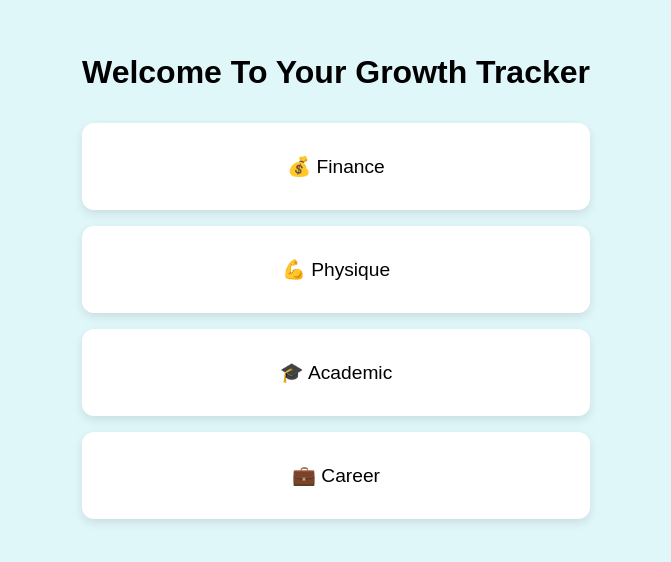
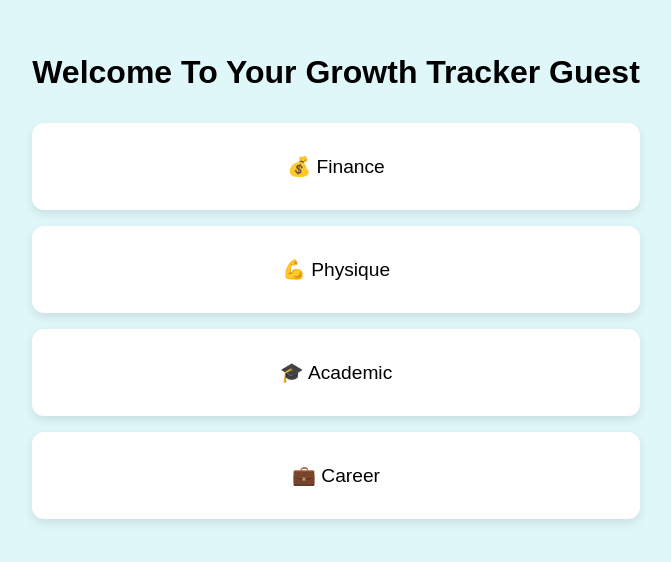
Before and after one commit to rai-sidhartha/PGTracker, a plain HTML site: page dashboard.html in a window 1280 px wide. Shown: the part 124-686 px from the top of the page, without its empty margins (304-975 px from the left). Drawn offline with Linux system fonts and the light colour scheme.

Commit message:
added script

```diff
--- a/dashboard.html
+++ b/dashboard.html
@@ -7,7 +7,7 @@
 </head>
 <body>
     <div class="dashboard-container">
-        <h1>Welcome To Your Growth Tracker</h1>
+        <h1>Welcome To Your Growth Tracker <span id="user-name"></span></h1>
         <div class="grid">
             <div class="card">💰 Finance</div>
             <div class="card">💪 Physique</div>
@@ -16,5 +16,9 @@
 
         </div>
     </div>
+    <script>
+        const username = localStorage.getItem("username");
+        document.getElementById("user-name").textContent = username ? username : "Guest";
+        </script>
 </body>
 </html>
```
